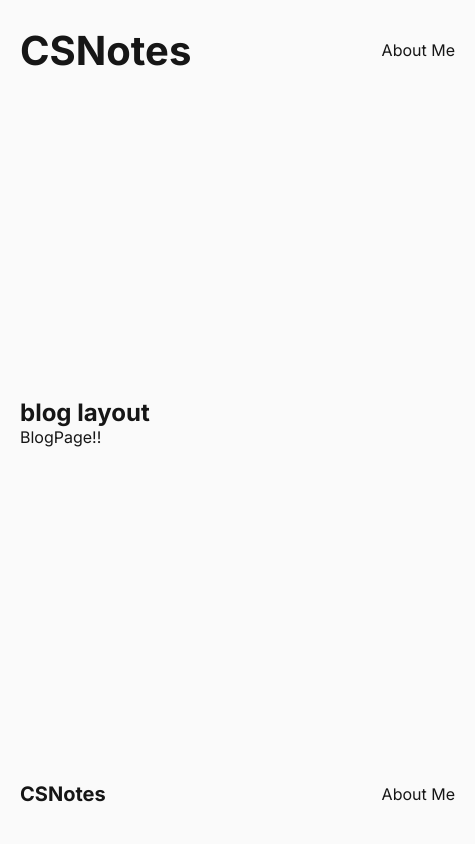
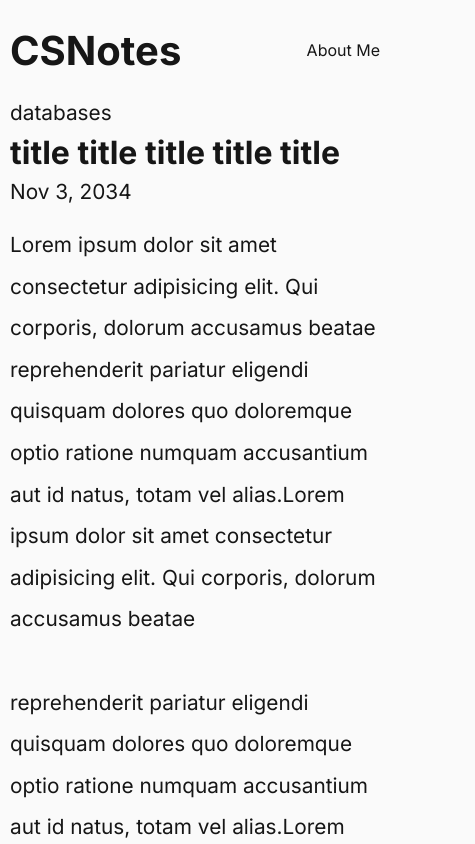
Before and after one commit to DawoodKamar/CSNotes, a Next.js app: page /blog/post in a window 390 px wide. Shown: the top 844 px of the page, 475 px wide, since content can reach past the window. Built offline with nearby package versions, Linux system fonts and the light colour scheme.

Commit message:
build sigle post page

```diff
--- /dev/null
+++ b/src/app/blog/[blog]/blogpage.module.css
@@ -0,0 +1,13 @@
+.container {
+    display:flex;
+    flex-direction: column;
+    gap: 20px;
+}
+.titleContainer {
+    display: flex;
+    flex-direction: column;
+    gap: 7.5px;
+}
+.postDetails {
+    line-height: 2;
+}
--- a/src/app/blog/[blog]/layout.jsx
+++ b/src/app/blog/[blog]/layout.jsx
@@ -2,7 +2,6 @@
 const Bloglayout = ({children}) => {
   return (
     <div>
-      <h2>blog layout</h2>
     {children}
     </div>
 
--- a/src/app/blog/[blog]/page.jsx
+++ b/src/app/blog/[blog]/page.jsx
@@ -1,8 +1,18 @@
-
+import styles from "./blogpage.module.css"
 
 const BlogPage = () => {
   return (
-    <div>BlogPage!!</div>
+    <div className={styles.container}>
+      <div className={styles.titleContainer}>
+          <p className={styles.topic}>databases</p>
+          <h1 className={styles.title}>title title title title title</h1>
+          <p className={styles.date}>Nov 3, 2034</p>
+      </div>
+      <div className={styles.postDetails}><p>Lorem ipsum dolor sit amet consectetur adipisicing elit. Qui corporis, dolorum accusamus beatae reprehenderit pariatur eligendi quisquam dolores quo doloremque optio ratione numquam accusantium aut id natus, totam vel alias.Lorem ipsum dolor sit amet consectetur adipisicing elit. Qui corporis, dolorum accusamus beatae
+        <br></br><br></br>reprehenderit pariatur eligendi quisquam dolores quo doloremque optio ratione numquam accusantium aut id natus, totam vel alias.Lorem ipsum dolor sit amet consectetur adipisicing elit. Qui corporis, dolorum accusamus beatae reprehenderit pariatur eligendi quisquam dolores quo doloremque optio ratione numquam accusantium aut id natus, totam vel alias.Lorem ipsum dolor sit amet consectetur adipisicing elit. Qui corporis, dolorum accusamus beatae reprehenderit pariatur eligendi quisquam dolores quo doloremque optio ratione numquam accusantium aut id natus, totam vel alias.Lorem ipsum dolor sit amet consectetur adipisicing elit. Qui corporis, dolorum accusamus beatae reprehenderit pariatur eligendi <br></br><br></br>
+        quisquam dolores quo doloremque optio ratione numquam accusantium aut id natus, totam vel alias.Lorem ipsum dolor sit amet consectetur adipisicing elit. Qui corporis, dolorum accusamus beatae reprehenderit pariatur eligendi quisquam dolores quo doloremque optio ratione numquam accusantium aut id natus, totam vel alias.Lorem ipsum dolor sit amet consectetur adipisicing elit. Qui corporis, dolorum accusamus beatae reprehenderit pariatur eligendi quisquam dolores quo doloremque optio ratione numquam accusantium aut id natus, totam vel alias.</p></div>
+
+    </div>
   )
 }
 
--- a/src/app/globals.css
+++ b/src/app/globals.css
@@ -5,7 +5,7 @@
     --darkbgtext: #ffffff;
     --comp: #666666;
     --darkbgcomp: #a0a0a0;
-    --green: #21dcae;
+    --green: #19903f;
 }
 
 *{
@@ -23,6 +23,10 @@ body{
 a {
     text-decoration: none;
     color: inherit;
+}
+
+p {
+    font-size: 1.3rem;
 }
 
 .container {
@@ -67,5 +71,33 @@ a {
 @media (max-width: 640px) {
     .container{
         width: 475px  ;
+        padding-left: 5px;
+        padding-right: 5px;
     }
 }
+@media (max-width: 475px) {
+    .container{
+        width: 380px  ;
+    }
+}
+
+.main {
+    display: flex;
+    flex-direction: column;
+    justify-content: space-between;
+    align-items: center;
+    padding: 6rem;
+
+  }
+
+  @media (max-width: 1280px) {
+    .main{
+        padding: 3rem;
+    }
+  }
+
+  @media (max-width: 640px) {
+    .main{
+        padding: 0rem;
+    }
+  }
--- /dev/null
+++ b/src/app/home.module.css
@@ -0,0 +1,7 @@
+
+
+.container {
+  display: flex;
+  flex-direction: column;
+  gap: 30px;
+}
--- a/src/app/layout.jsx
+++ b/src/app/layout.jsx
@@ -16,7 +16,9 @@ export default function RootLayout({ children }) {
       <body className={inter.className}>
         <div className="container">
           <Navbar />
-            {children}
+          <main className="main">
+              {children}
+            </main>
           <Footer />
         </div>
       </body>
--- a/src/app/page.jsx
+++ b/src/app/page.jsx
@@ -1,10 +1,10 @@
 
-import styles from "./page.module.css";
+import styles from "./home.module.css";
 import Postcard from "@/components/postcard/Postcard";
 
 export default function Home() {
   return (
-    <main className={styles.main}>
+
       <div className={styles.container}>
         <div className={styles.post}>
           <Postcard />
@@ -19,6 +19,6 @@ export default function Home() {
           <Postcard />
         </div>
       </div>
-    </main>
+
   );
 }
--- a/src/app/page.module.css
+++ /dev/null
@@ -1,26 +0,0 @@
-.main {
-  display: flex;
-  flex-direction: column;
-  justify-content: space-between;
-  align-items: center;
-  padding: 6rem;
-
-}
-
-@media (max-width: 1280px) {
-  .main{
-      padding: 3rem;
-  }
-}
-
-@media (max-width: 640px) {
-  .main{
-      padding: 1.4rem;
-  }
-}
-
-.container {
-  display: flex;
-  flex-direction: column;
-  gap: 30px;
-}
--- a/src/components/postcard/Postcard.jsx
+++ b/src/components/postcard/Postcard.jsx
@@ -6,7 +6,7 @@ const Postcard = () => {
     <div className={styles.container}>
       <Link href="/blog/post">
         <div className="top">
-          <h1 className={styles.title}>title</h1>
+          <h1 className={styles.title}>title title title title title</h1>
           <p className={styles.date}>nov, 1,2022</p>
         </div>
         <div className={styles.bottom}>
```
Also changed, not shown: src/components/postcard/postcard.module.css (+21 -0 lines).
